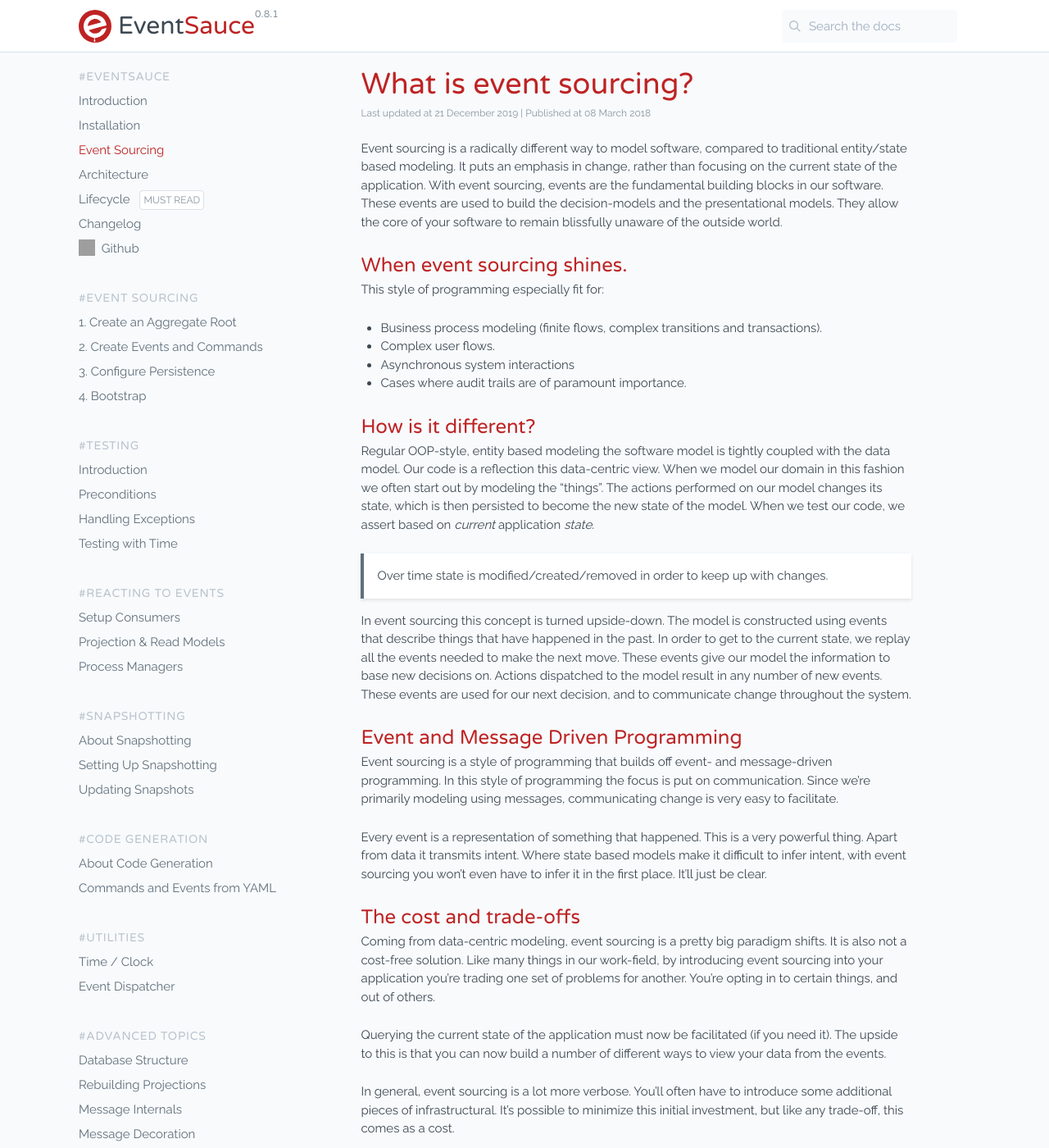
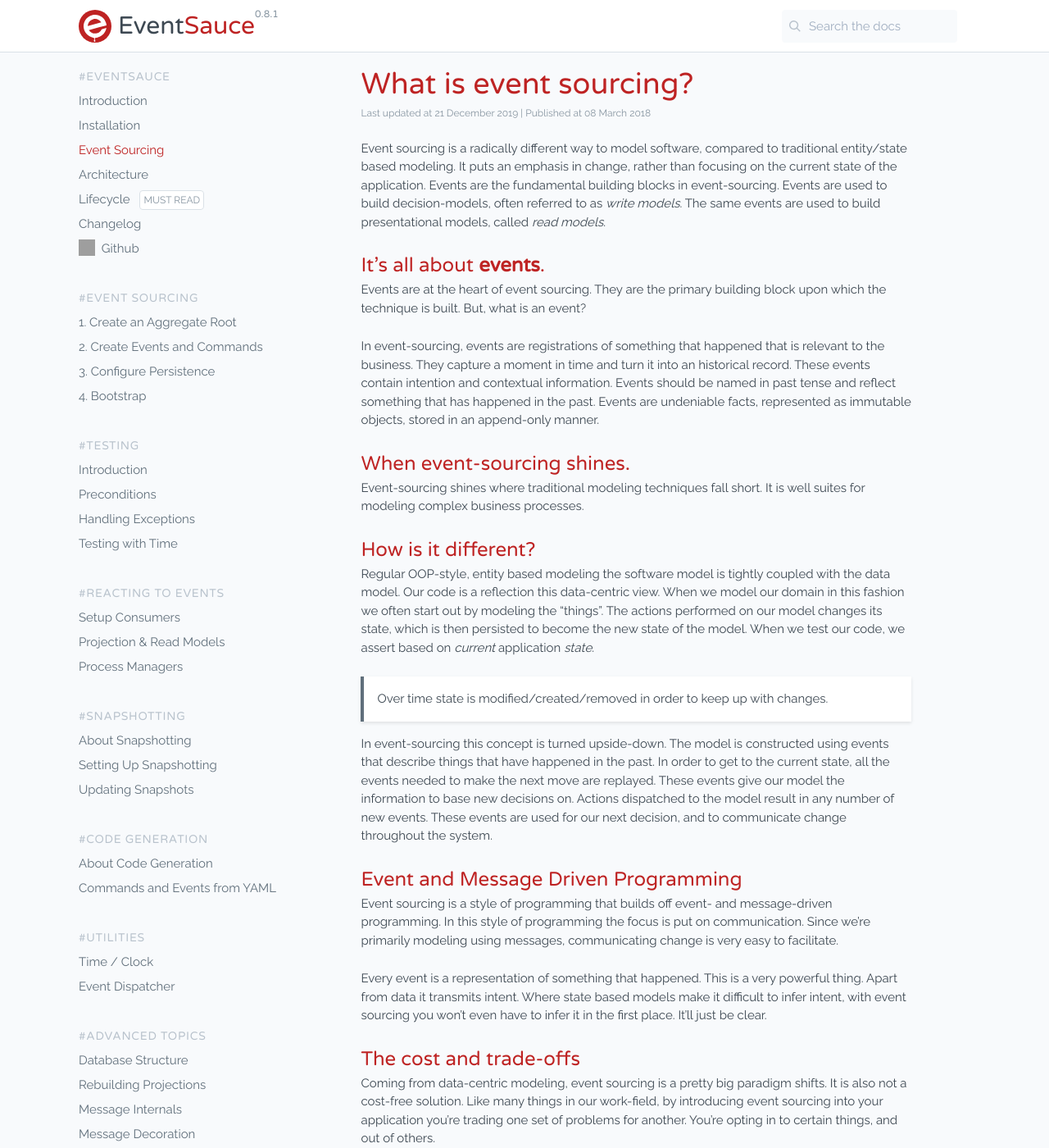
Before and after one commit to EventSaucePHP/EventSauce, a Jekyll site: the page built from docs/docs/event-sourcing.md, in a window 1280 px wide and 1400 px high. Shown: the whole window at 82% size. Built offline with Jekyll 4.4.1, drawn with Linux system fonts in a browser that asks for light colours; comment, search, counter and statistics services are not loaded; grey boxes are pictures that could not be loaded.

Commit message:
Docs rewording.

```diff
--- a/docs/docs/event-sourcing.md
+++ b/docs/docs/event-sourcing.md
@@ -5,22 +5,30 @@ alternate_title: What is event sourcing?
 published_at: 2018-03-08
 updated_at: 2019-12-21
 ---
+
 Event sourcing is a radically different way to model software, compared to
 traditional entity/state based modeling. It puts an emphasis in change,
-rather than focusing on the current state of the application. With event
-sourcing, events are the fundamental building blocks in our software. These
-events are used to build the decision-models and the presentational models.
-They allow the core of your software to remain blissfully unaware of the
-outside world.
+rather than focusing on the current state of the application. Events are
+the fundamental building blocks in event-sourcing. Events are used to build
+decision-models, often referred to as _write models_. The same events are
+used to build presentational models, called _read models_.
 
-## When event sourcing shines.
+## It's all about **events**.
 
-This style of programming especially fit for:
+Events are at the heart of event sourcing. They are the primary building block
+upon which the technique is built. But, what is an event?
 
-* Business process modeling (finite flows, complex transitions and transactions).
-* Complex user flows.
-* Asynchronous system interactions
-* Cases where audit trails are of paramount importance.
+In event-sourcing, events are registrations of something that happened
+that is relevant to the business. They capture a moment in time and turn
+it into an historical record. These events contain intention and contextual
+information. Events should be named in past tense and reflect something that
+has happened in the past. Events are undeniable facts, represented as immutable
+objects, stored in an append-only manner.
+
+## When event-sourcing shines.
+
+Event-sourcing shines where traditional modeling techniques fall short.
+It is well suites for modeling complex business processes.
 
 ## How is it different?
 
@@ -33,12 +41,12 @@ When we test our code, we assert based on _current_ application _state_.
 
 > Over time state is modified/created/removed in order to keep up with changes.
 
-In event sourcing this concept is turned upside-down. The model is constructed
+In event-sourcing this concept is turned upside-down. The model is constructed
 using events that describe things that have happened in the past. In order to
-get to the current state, we replay all the events needed to make the next move.
-These events give our model the information to base new decisions on. Actions
-dispatched to the model result in any number of new events. These events are
-used for our next decision, and to communicate change throughout the system.
+get to the current state, all the events needed to make the next move are
+replayed. These events give our model the information to base new decisions on.
+Actions dispatched to the model result in any number of new events. These events
+are used for our next decision, and to communicate change throughout the system.
 
 ## Event and Message Driven Programming
 
```
Also changed, not shown: docs/docs/index.md (+17 -12 lines).
